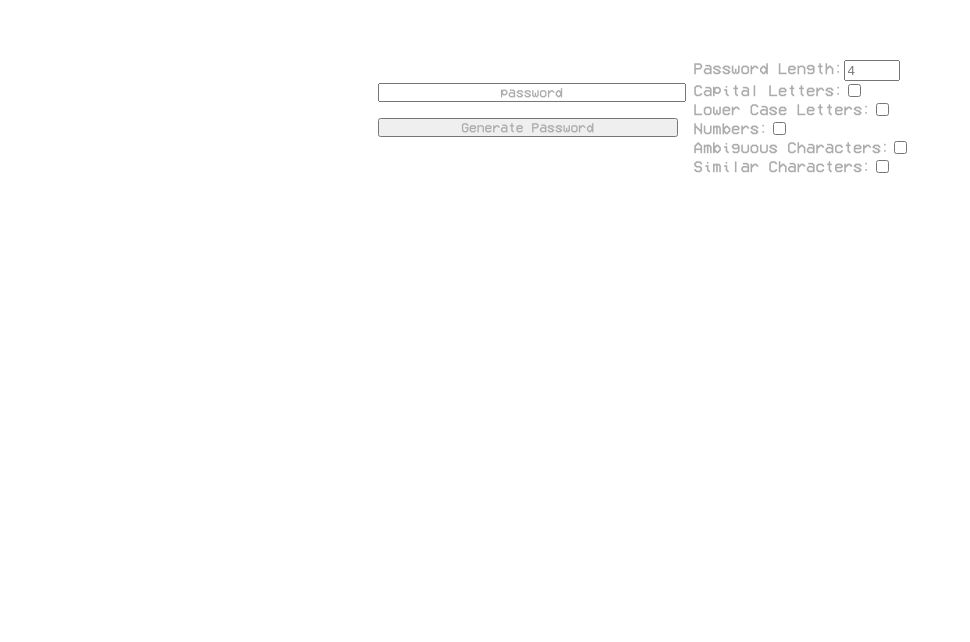
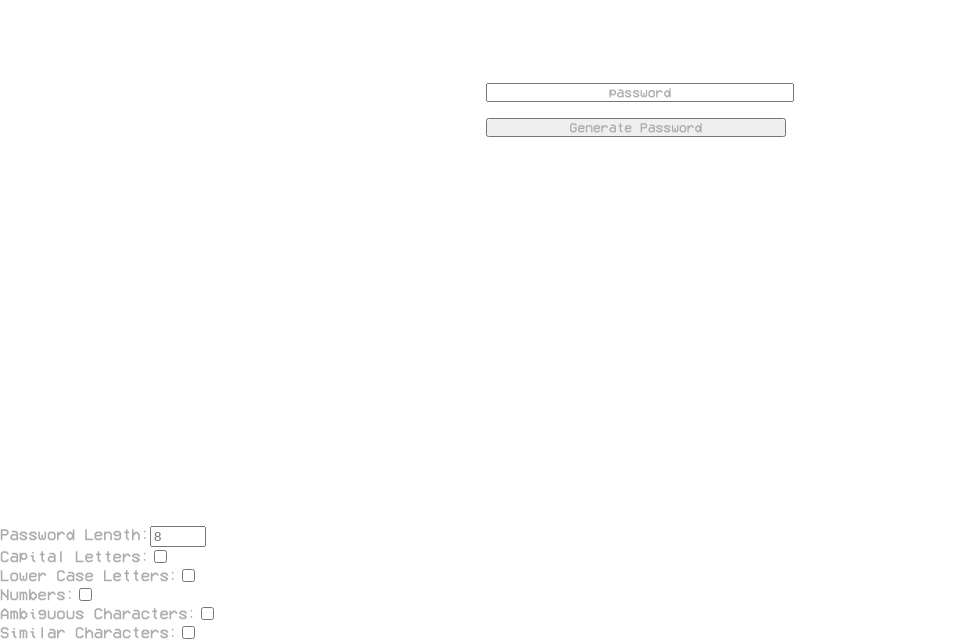
Before and after one commit to DeclanBernardin/PasswordGenerator, a React (Create React App) app: page / in a window 1280 px wide. Shown: the part 290-932 px from the top of the page, without its empty margins (0-970 px from the left). Before the commit the page ends 800 px from the top, so only its background shows below. Built offline with nearby package versions, Linux system fonts and the light colour scheme.

Commit message:
added limit to passwords lengths

```diff
--- a/src/App.js
+++ b/src/App.js
@@ -29,6 +29,7 @@ class App extends Component {
       passwordLength: event.target.value
     })
     console.log(this.state.passwordLength)
+
   }
 
   handleCaps = () => {
@@ -92,6 +93,12 @@ class App extends Component {
      characters += similarCharacters
    }
 
+    if (length < 4) {
+      alert('This Password is to SHORT! Must be above 4 characters.')
+    } else if (length > 30) {
+      alert('This Password is to LONG! must be below 30 characters.')
+    } else {
+
    let charatersLength = characters.length;
    for (let i = 0; i < length; i++ ){
      result += characters.charAt(Math.floor(Math.random() * charatersLength))
@@ -103,10 +110,12 @@ class App extends Component {
    console.log(test)
    return result
     }
+  }
 
 
   render(){
     return (
+      <div>
     <div className="container">
       <div>
         <input className="password" value={this.state.finalPW}></input>
@@ -114,6 +123,7 @@ class App extends Component {
         <button className="password" onClick={this.togglePassword}>Generate Password</button>
       </div>
       <br/>
+    </div>
       <div>
         <form className="form">
           <br />
@@ -122,24 +132,24 @@ class App extends Component {
             name="Password Length"
             type="number"
             min="4" max="30"
-        placeholder="4"
+            placeholder="8"
             onChange={(event) => this.changeLength(event)}
           ></input>
           <br />
           Capital Letters:
-        <input type="checkbox" onChange={this.handleCaps}/>
-          <br/>
+        <input type="checkbox" onChange={this.handleCaps} />
+          <br />
           Lower Case Letters:
         <input type="checkbox" onChange={this.handleLowerCase} />
           <br />
           Numbers:
-        <input type="checkbox" onChange={this.handleNumbers}/>
+        <input type="checkbox" onChange={this.handleNumbers} />
           <br />
           Ambiguous Characters:
-        <input type="checkbox" onChange={this.handleAmbiguous}/>
+        <input type="checkbox" onChange={this.handleAmbiguous} />
           <br />
           Similar Characters:
-        <input type="checkbox" onChange={this.handleSimilar}/>
+        <input type="checkbox" onChange={this.handleSimilar} />
         </form>
       </div>
       </div>
```
Lines whose indentation alone changed are shown as unchanged.
